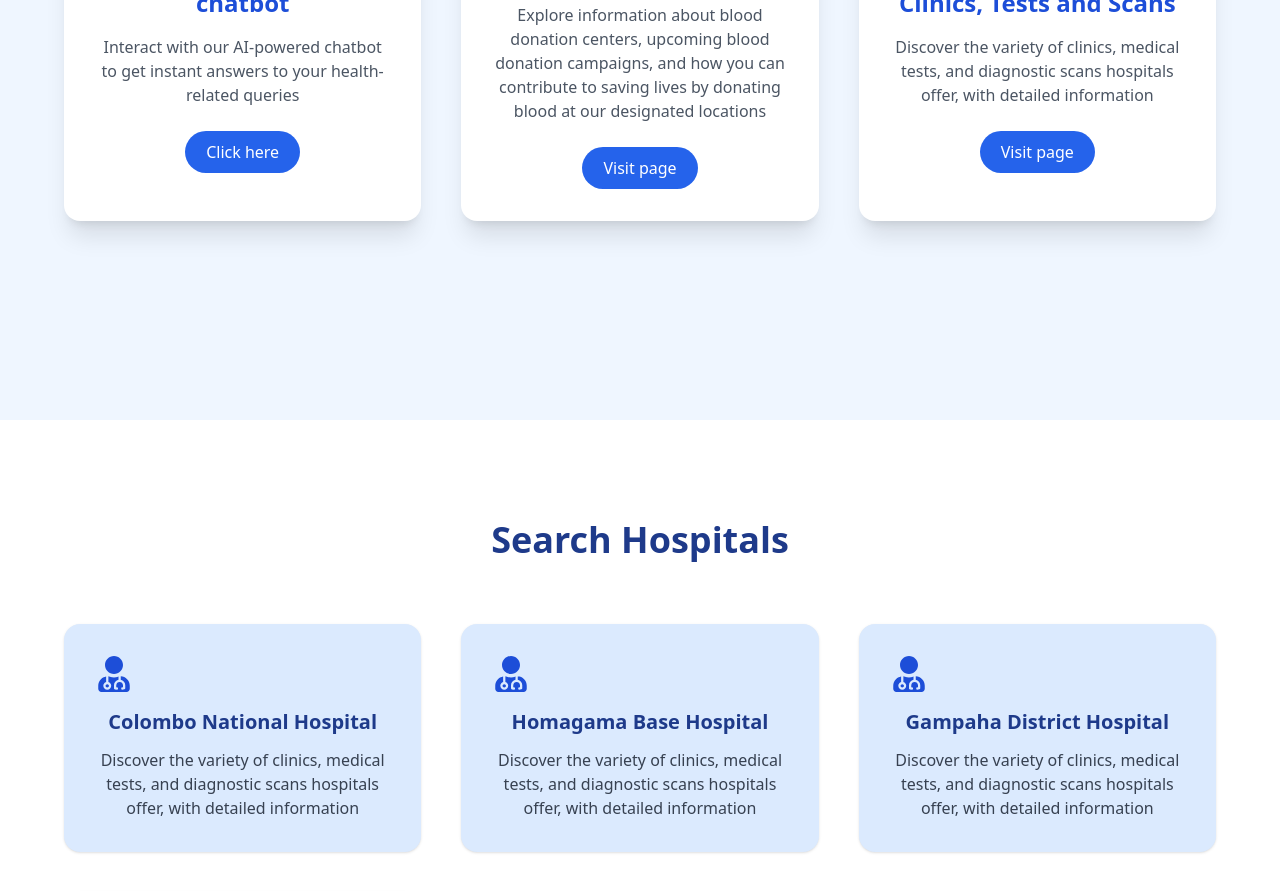
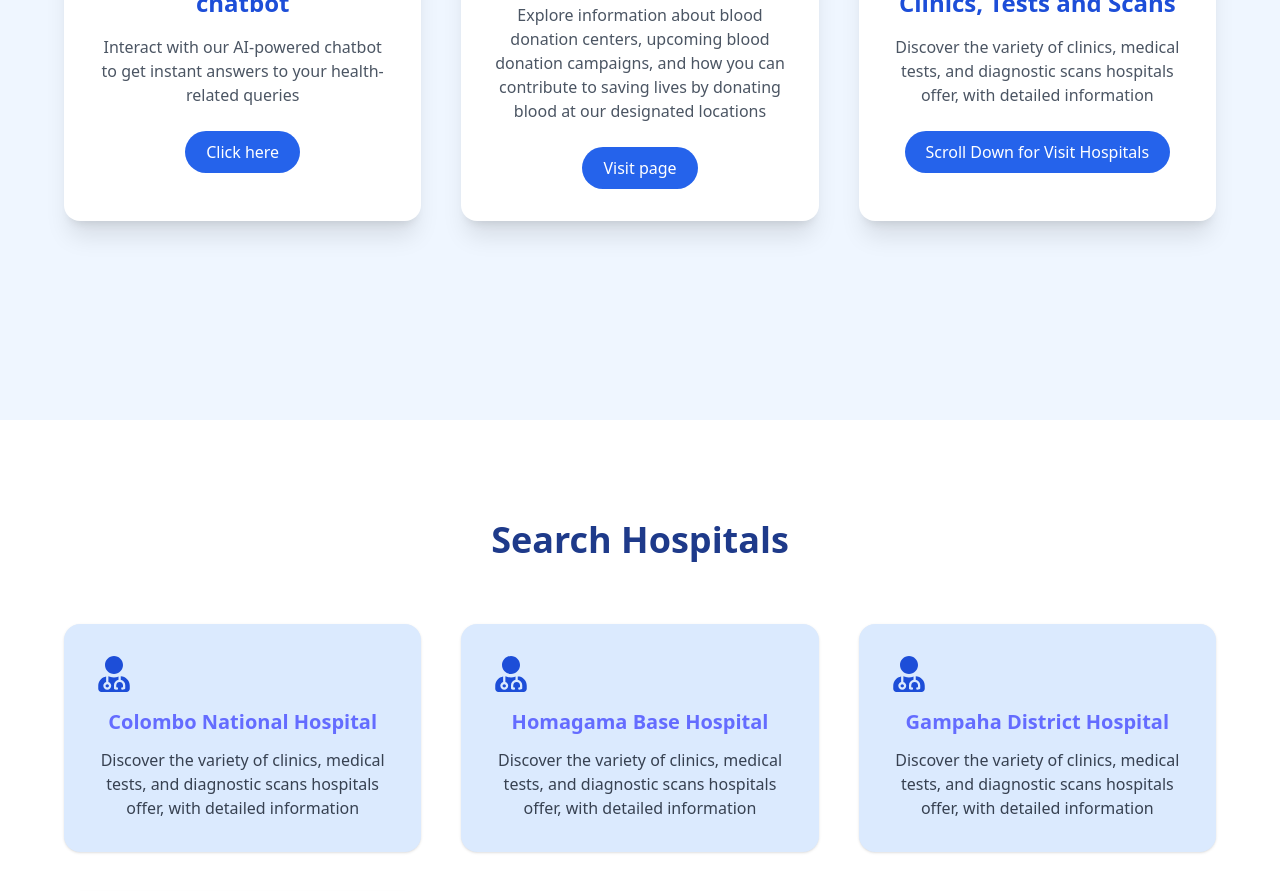
Before and after one commit to Lakshani09DL/Suwadiviya, a React (Vite) app in the folder Frontend/: page / in a window 1280 px wide. Shown: the part 1180-2071 px from the top of the page. Built offline with nearby package versions, Linux system fonts and the light colour scheme.

Commit message:
Design the homepage of Suwadiwiya

```diff
--- a/Frontend/src/gampaha/pages/home.jsx
+++ b/Frontend/src/gampaha/pages/home.jsx
@@ -1,7 +1,18 @@
+"use client"
+
 import React from "react";
 import { motion } from "framer-motion";
 import { FaUserMd, FaStethoscope, FaMoneyBillWave } from "react-icons/fa";
 import hospitalimg from '../../assets/imgg.jpg';
+import { useNavigate } from "react-router-dom";
+import { Link } from "react-router-dom";
+import { FaRobot } from "react-icons/fa";
+import { FaComments, FaBrain } from "react-icons/fa";
+import { BsChatDotsFill, BsFillChatQuoteFill, BsRobot } from "react-icons/bs";
+import { HiChatAlt2, HiOutlineChip } from "react-icons/hi";
+
+
+
 
 const fadeInUp = {
   hidden: { opacity: 0, y: 50 },
@@ -9,6 +20,35 @@ const fadeInUp = {
 };
 
 function Home() {
+  const navigate = useNavigate();
+
+  const handleChatbotClick = () => {
+    navigate("/chat");
+  };
+
+  const services = [
+    {
+      title: "Ask Question from chatbot",
+      desc: "Interact with our AI-powered chatbot to get instant answers to your health-related queries",
+      btn: "Click here",
+      route: "/chat",
+    },
+    {
+      title: "Bloodbank",
+      desc: "Explore information about blood donation centers, upcoming blood donation campaigns, and how you can contribute to saving lives by donating blood at our designated locations",
+      btn: "Visit page",
+      route: "/bloodBank",
+    },
+    {
+      title: "Get infomation of Clinics, Tests and Scans",
+      desc: "Discover the variety of clinics, medical tests, and diagnostic scans hospitals offer, with detailed information",
+      anchor: "search-hospitals",
+      btn: "Scroll Down for Visit Hospitals",
+      type: "anchor",
+    },
+  ];
+
+
   return (
     <div className="bg-white text-gray-900 font-sans">
 
@@ -49,7 +89,10 @@ function Home() {
           <p className="text-lg text-gray-600 max-w-xl mx-auto md:mx-0">
             Your health and well-being are our top priority — always.
           </p>
-          <button className="bg-blue-600 text-white px-6 py-3 rounded-full font-semibold shadow hover:bg-blue-700 transition">
+          <button
+            onClick={handleChatbotClick}
+            className="bg-blue-600 text-white px-6 py-3 rounded-full font-semibold shadow hover:bg-blue-700 transition"
+          >
             Ask Chatbot
           </button>
         </div>
@@ -77,18 +120,19 @@ function Home() {
           Our Services
         </h2>
         <div className="grid grid-cols-1 sm:grid-cols-2 md:grid-cols-3 gap-10">
-          {[
-            { title: "Ask Question from chatbot", desc: "Interact with our AI-powered chatbot to get instant answers to your health-related queries", btn: "Click here" },
-            { title: "Bloodbank", desc: "Explore information about blood donation centers, upcoming blood donation campaigns, and how you can contribute to saving lives by donating blood at our designated locations", btn: "Visit page" },
-            { title: "Get infomation of Clinics, Tests and Scans", desc: "Discover the variety of clinics, medical tests, and diagnostic scans hospitals offer, with detailed information ", btn: "Visit page" }
-          ].map((item, idx) => (
+          {services.map((item, idx) => (
             <div
               key={idx}
               className="bg-white rounded-2xl p-8 shadow-xl hover:shadow-2xl hover:scale-[1.02] transition duration-300 text-center"
             >
-              <h3 className="text-2xl font-semibold text-blue-700 mb-4">{item.title}</h3>
+              <h3 className="text-2xl font-semibold text-blue-700 mb-4">
+                {item.title}
+              </h3>
               <p className="text-gray-600 mb-6">{item.desc}</p>
-              <button className="bg-blue-600 text-white px-5 py-2 rounded-full font-medium hover:bg-blue-700 transition">
+              <button
+                className="bg-blue-600 text-white px-5 py-2 rounded-full font-medium hover:bg-blue-700 transition"
+                onClick={() => navigate(item.route)}
+              >
                 {item.btn}
               </button>
             </div>
@@ -96,7 +140,7 @@ function Home() {
         </div>
       </motion.section>
 
-      {/* Why Choose Us Section */}
+
       <motion.section
         id="search-hospitals"
         className="min-h-screen bg-white text-blue-900 flex flex-col justify-center px-6 md:px-16 py-20 pt-20"
@@ -108,20 +152,42 @@ function Home() {
         <h2 className="text-4xl font-bold text-center mb-16">Search Hospitals</h2>
         <div className="grid grid-cols-1 md:grid-cols-3 gap-10 text-center">
           {[
-            { icon: <FaUserMd className="text-4xl mb-4 text-blue-700" />, title: "Colombo National Hospital", desc: "Discover the variety of clinics, medical tests, and diagnostic scans hospitals offer, with detailed information " },
-            { icon: <FaUserMd className="text-4xl mb-4 text-blue-700" />, title: "Homagama Base Hospital", desc: "Discover the variety of clinics, medical tests, and diagnostic scans hospitals offer, with detailed information" },
-            { icon: <FaUserMd className="text-4xl mb-4 text-blue-700" />, title: "Gampaha District Hospital", desc: "Discover the variety of clinics, medical tests, and diagnostic scans hospitals offer, with detailed information" },
-            { icon: <FaUserMd className="text-4xl mb-4 text-blue-700" />, title: "Nawaloka Hospital", desc: "Discover the variety of clinics, medical tests, and diagnostic scans hospitals offer, with detailed information" }
-
+            {
+              icon: <FaUserMd className="text-4xl mb-4 text-blue-700" />,
+              title: "Colombo National Hospital",
+              desc:
+                "Discover the variety of clinics, medical tests, and diagnostic scans hospitals offer, with detailed information",
+              route: "/colombo",
+            },
+            {
+              icon: <FaUserMd className="text-4xl mb-4 text-blue-700" />,
+              title: "Homagama Base Hospital",
+              desc:
+                "Discover the variety of clinics, medical tests, and diagnostic scans hospitals offer, with detailed information",
+              route: "/homagama",
+            },
+            {
+              icon: <FaUserMd className="text-4xl mb-4 text-blue-700" />,
+              title: "Gampaha District Hospital",
+              desc:
+                "Discover the variety of clinics, medical tests, and diagnostic scans hospitals offer, with detailed information",
+              route: "/gampaha",
+            },
+            {
+              icon: <FaUserMd className="text-4xl mb-4 text-blue-700" />,
+              title: "Nawaloka Hospital",
+              desc:
+                "Discover the variety of clinics, medical tests, and diagnostic scans hospitals offer, with detailed information",
+              route: "/nawaloka",
+            },
           ].map((feature, idx) => (
-            <div
-              key={idx}
-              className="bg-blue-100 rounded-2xl p-8 shadow hover:shadow-lg transition"
-            >
-              {feature.icon}
-              <h3 className="text-xl font-bold mb-3">{feature.title}</h3>
-              <p className="text-gray-700">{feature.desc}</p>
-            </div>
+            <Link to={feature.route} key={idx}>
+              <div className="bg-blue-100 rounded-2xl p-8 shadow hover:shadow-lg transition hover:scale-[1.02] cursor-pointer">
+                {feature.icon}
+                <h3 className="text-xl font-bold mb-3">{feature.title}</h3>
+                <p className="text-gray-700">{feature.desc}</p>
+              </div>
+            </Link>
           ))}
         </div>
       </motion.section>
@@ -140,6 +206,16 @@ function Home() {
           <a href="#" className="hover:underline text-sm">Terms of Use</a>
         </div>
       </motion.footer>
+
+      {/* Floating Chatbot Button */}
+      <button
+        onClick={handleChatbotClick}
+        className="fixed bottom-6 right-6 z-50 bg-blue-600 text-white p-4 rounded-full shadow-lg hover:bg-blue-700 transition duration-300 flex items-center justify-center animate-bounce"
+        title="Chat with SuwaBot"
+      >
+        <HiChatAlt2 className="text-4xl" />
+      </button>
+
     </div>
   );
 }
```
